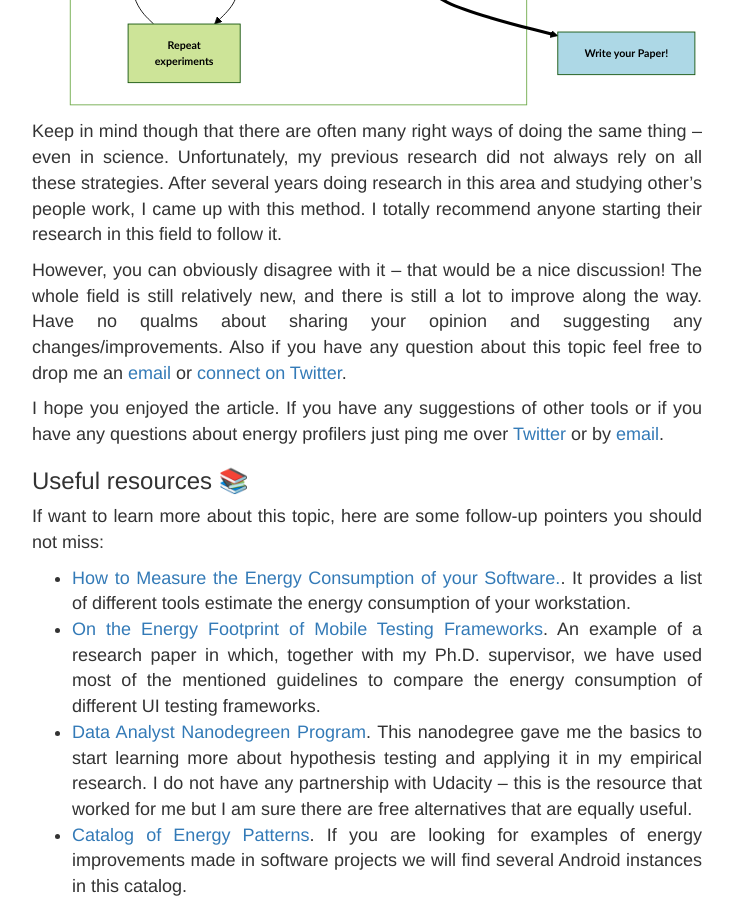
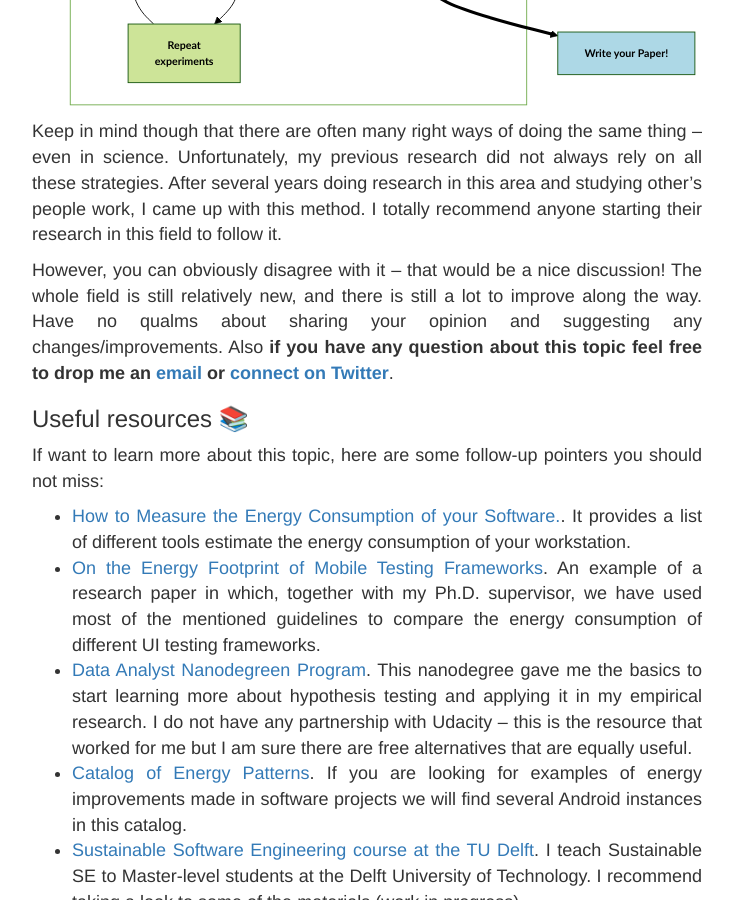
Before and after one commit to luiscruz/luiscruz.github.io, a Jekyll site: the page built from _posts/2021-08-20-measuring-energy.md, in a window 1280 px wide and 900 px high, scrolled down 9723 px. Shown: the whole window, without its empty margins (273-1006 px from the left). Built offline with Jekyll 4.4.1, drawn with Linux system fonts in a browser that asks for light colours; formulas are drawn with MathJax 3.

```diff
--- a/_posts/2021-08-20-measuring-energy.md
+++ b/_posts/2021-08-20-measuring-energy.md
@@ -219,9 +219,7 @@ flowchart TB
 Keep in mind though that there are often many right ways of doing the same thing – even in science.
 Unfortunately, my previous research did not always rely on all these strategies. After several years doing research in this area and studying other's people work, I came up with this method. I totally recommend anyone starting their research in this field to follow it.
 
-However, you can obviously disagree with it – that would be a nice discussion! The whole field is still relatively new, and there is still a lot to improve along the way. Have no qualms about sharing your opinion and suggesting any changes/improvements. Also if you have any question about this topic feel free to drop me an [email](mailto:{{site.email}}) or [connect on Twitter](https://twitter.com/{{site.twitter_username}}).
-
-I hope you enjoyed the article. If you have any suggestions of other tools or if you have any questions about energy profilers just ping me over [Twitter](https://twitter.com/{{site.twitter_username}}) or by [email](mailto:{{site.email}}).
+However, you can obviously disagree with it – that would be a nice discussion! The whole field is still relatively new, and there is still a lot to improve along the way. Have no qualms about sharing your opinion and suggesting any changes/improvements. Also **if you have any question about this topic feel free to drop me an [email](mailto:{{site.email}}) or [connect on Twitter](https://twitter.com/{{site.twitter_username}})**.
 
 ### Useful resources 📚
 
```
